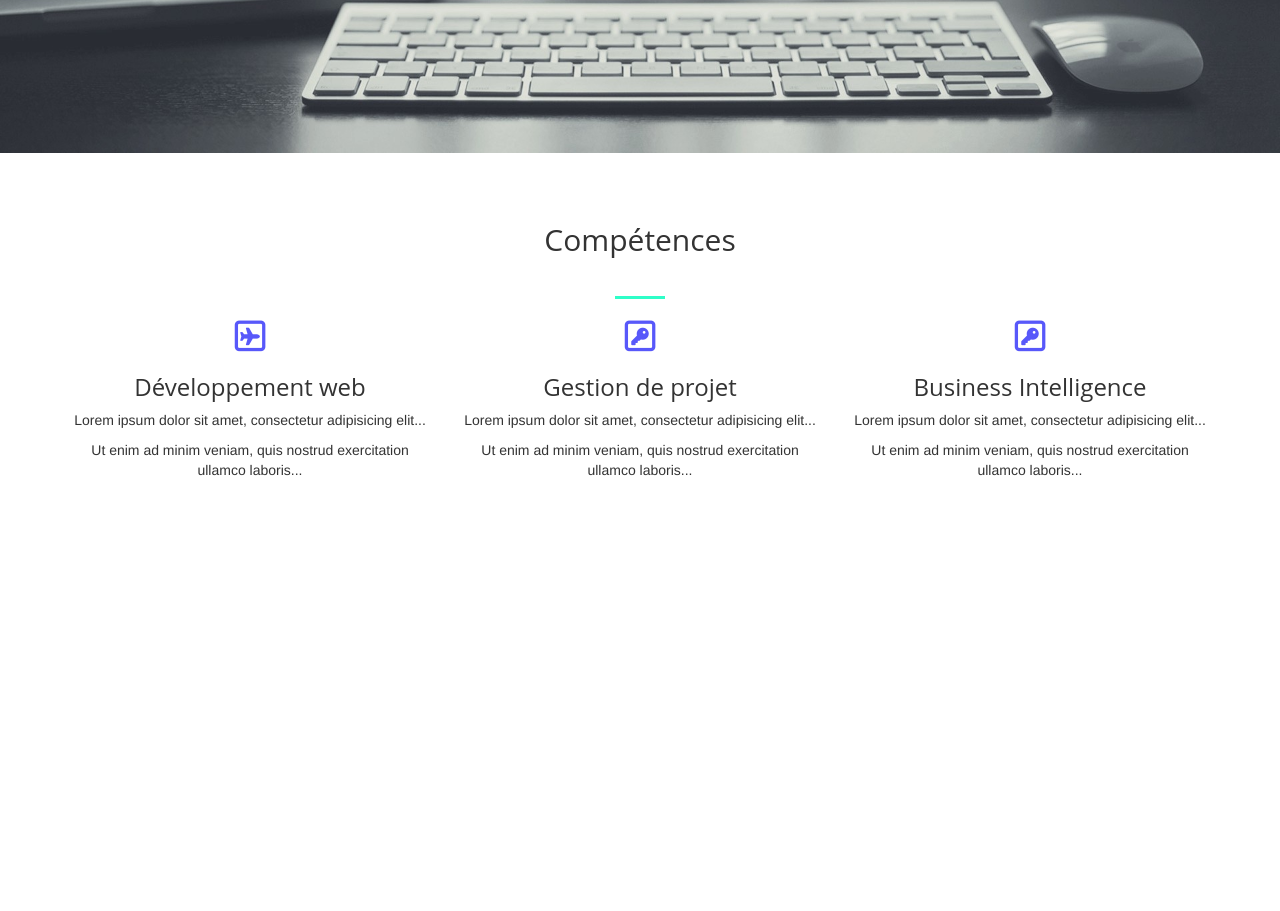
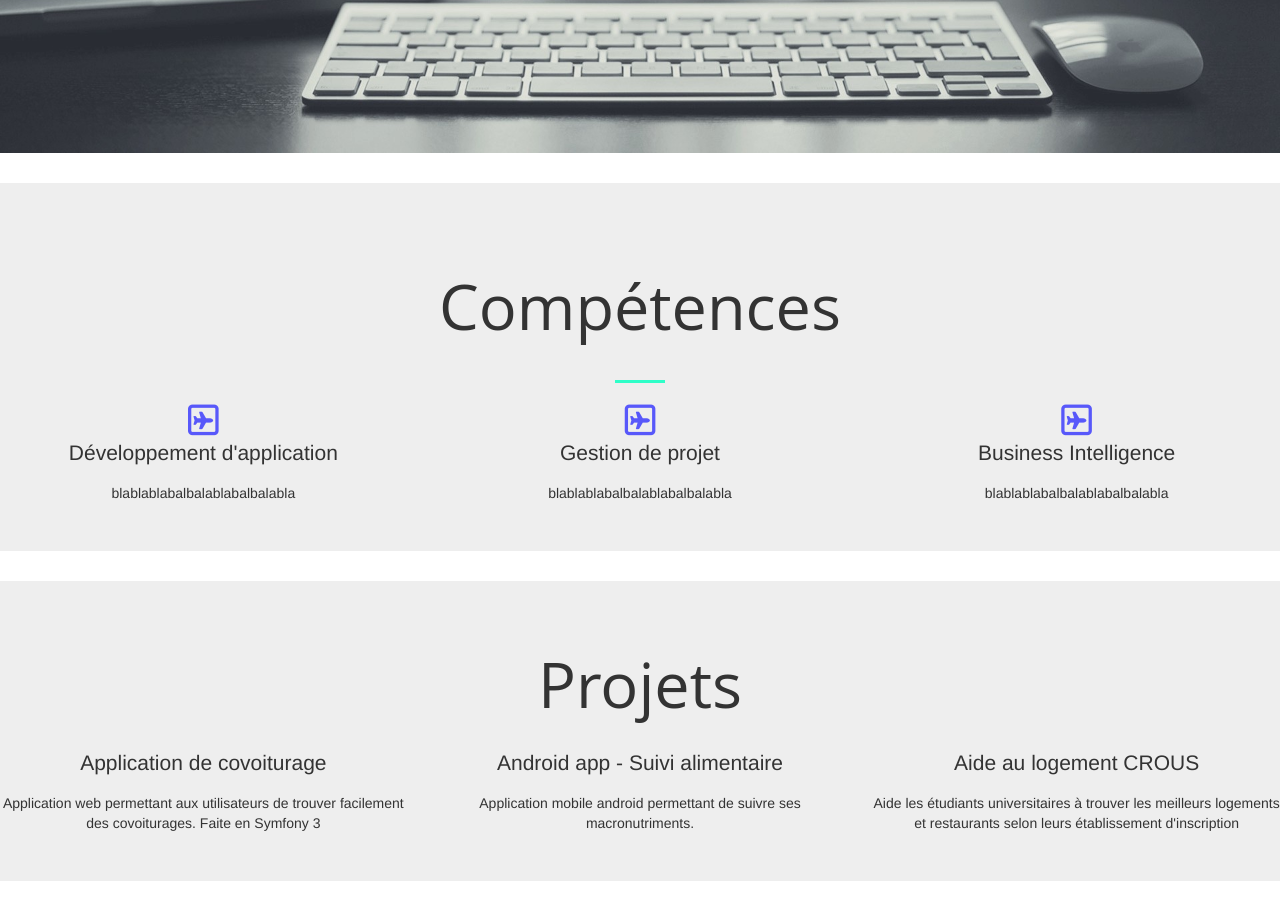
Before and after one commit to AnasseZ/zaportfolio, a React (Create React App) app: page / in a window 1280 px wide. Shown: the part 391-1302 px from the top of the page. Before the commit the page ends 881 px from the top, so only its background shows below. Built offline with nearby package versions, Linux system fonts and the light colour scheme.

Commit message:
Les informations liés aux compétences et projets se chargent dynamiquement

```diff
--- a/src/components/App.js
+++ b/src/components/App.js
@@ -2,6 +2,7 @@ import React, { Component } from "react";
 import "../App.css";
 import CompetencesList from "./CompetencesList";
 import Header from "./Header";
+import Projets from "./Projets";
 
 class App extends Component {
   render() {
@@ -9,6 +10,7 @@ class App extends Component {
       <div className="App">
         <Header />
         <CompetencesList />
+        <Projets />
       </div>
     );
   }
--- /dev/null
+++ b/src/components/Competence.js
@@ -0,0 +1,14 @@
+import React from "react";
+
+const Competence = ({ intitule, description }) => (
+  <div className="col-md-4">
+    <span className="fa-stack fa-lg fa-5x">
+      <i className="fa fa-square-o fa-stack-2x" />
+      <i className="fa fa-plane fa-stack-1x" />
+    </span>
+    <p>{intitule}</p>
+    <div>{description}</div>
+  </div>
+);
+
+export default Competence;
--- a/src/components/CompetencesList.js
+++ b/src/components/CompetencesList.js
@@ -1,51 +1,25 @@
 import React, { Component } from "react";
+import Competence from "./Competence";
+import competences from "../constantes/competences";
 
 class CompetencesList extends Component {
   render() {
     return (
       <div id="competences">
-        <div className="container">
+        <div className="jumbotron text-center">
           <div className="col-lg-12 text-center">
-            <h2 className="title">Compétences</h2>
+            <h1 className="title">Compétences</h1>
             <hr />
           </div>
           <div className="row">
-            <div className="col-sm-4">
-              <span className="fa-stack fa-lg fa-5x">
-                <i className="fa fa-square-o fa-stack-2x" />
-                <i className="fa fa-plane fa-stack-1x" />
-              </span>
-              <h3>Développement web</h3>
-              <p>Lorem ipsum dolor sit amet, consectetur adipisicing elit...</p>
-              <p>
-                Ut enim ad minim veniam, quis nostrud exercitation ullamco
-                laboris...
-              </p>
-            </div>
-            <div className="col-sm-4">
-              <span className="fa-stack fa-lg fa-5x">
-                <i className="fa fa-square-o fa-stack-2x" />
-                <i className="fa fa-key fa-stack-1x" />
-              </span>
-              <h3>Gestion de projet </h3>
-              <p>Lorem ipsum dolor sit amet, consectetur adipisicing elit...</p>
-              <p>
-                Ut enim ad minim veniam, quis nostrud exercitation ullamco
-                laboris...
-              </p>
-            </div>
-            <div className="col-sm-4">
-              <span className="fa-stack fa-lg fa-5x">
-                <i className="fa fa-square-o fa-stack-2x" />
-                <i className="fa fa-key fa-stack-1x" />
-              </span>
-              <h3>Business Intelligence</h3>
-              <p>Lorem ipsum dolor sit amet, consectetur adipisicing elit...</p>
-              <p>
-                Ut enim ad minim veniam, quis nostrud exercitation ullamco
-                laboris...
-              </p>
-            </div>
+            {competences.map(competence => {
+              return (
+                <Competence
+                  intitule={competence.intitule}
+                  description={competence.description}
+                />
+              );
+            })}
           </div>
         </div>
       </div>
--- /dev/null
+++ b/src/components/Projet.js
@@ -0,0 +1,14 @@
+import React, { Component } from "react";
+
+class Projet extends Component {
+  render() {
+    return (
+      <div className="col-md-4">
+        <p>{this.props.title}</p>
+        <div>{this.props.description}</div>
+      </div>
+    );
+  }
+}
+
+export default Projet;
--- a/src/components/Projets.js
+++ b/src/components/Projets.js
@@ -0,0 +1,23 @@
+import React, { Component } from "react";
+import Projet from "./Projet";
+import projets from "../constantes/projets.js";
+
+class Projets extends Component {
+  render() {
+    return (
+      <div className="jumbotron text-center">
+        <h1> Projets </h1>
+        <br />
+        <div className="row">
+          {projets.map(projet => {
+            return (
+              <Projet title={projet.title} description={projet.description} />
+            );
+          })}
+        </div>
+      </div>
+    );
+  }
+}
+
+export default Projets;
--- /dev/null
+++ b/src/constantes/competences.js
@@ -0,0 +1,16 @@
+const COMPETENCES = [
+  {
+    intitule: "Développement d'application",
+    description: "blablablabalbalablabalbalabla"
+  },
+  {
+    intitule: "Gestion de projet",
+    description: "blablablabalbalablabalbalabla"
+  },
+  {
+    intitule: "Business Intelligence",
+    description: "blablablabalbalablabalbalabla"
+  }
+];
+
+export default COMPETENCES;
--- /dev/null
+++ b/src/constantes/projets.js
@@ -0,0 +1,19 @@
+const PROJETS = [
+  {
+    title: "Application de covoiturage",
+    description:
+      "Application web permettant aux utilisateurs de trouver facilement des covoiturages. Faite en Symfony 3"
+  },
+  {
+    title: "Android app - Suivi alimentaire",
+    description:
+      "Application mobile android permettant de suivre ses macronutriments."
+  },
+  {
+    title: "Aide au logement CROUS",
+    description:
+      "Aide les étudiants universitaires à trouver les meilleurs logements et restaurants selon leurs établissement d'inscription"
+  }
+];
+
+export default PROJETS;
```
